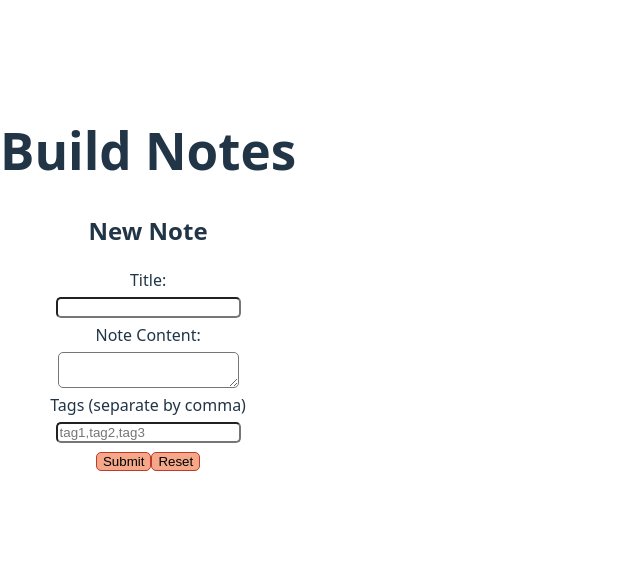
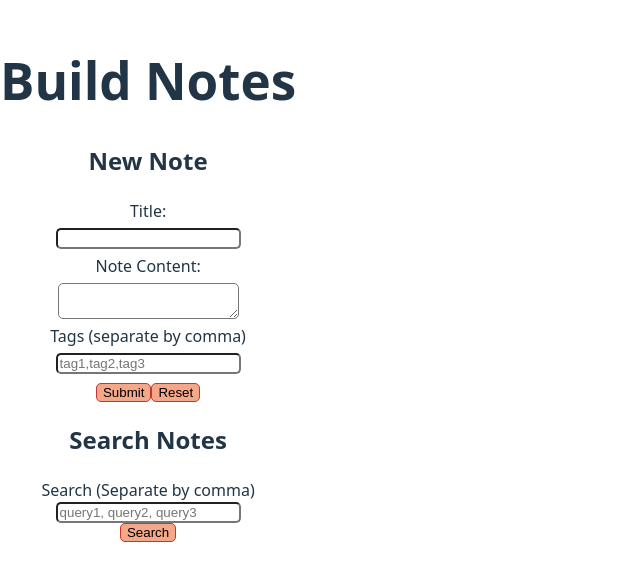
Before and after one commit to Alex-Muir/Build-Notes, a React (Vite) app: page / in a window 1280 px wide. Shown: the part 120-700 px from the top of the page, without its empty margins (0-640 px from the left). Built offline with nearby package versions, Linux system fonts and the light colour scheme.

Commit message:
Created SearchSection.jsx and defined the SearchSection component. Imported the component in App.jsx. Added styling for SearchSection and created a SectionName class to always align the name of the section to center. Changed the 'for' attribute in the labels in Inpust.jsx to 'htmlFor'.

```diff
--- a/src/App.css
+++ b/src/App.css
@@ -12,7 +12,13 @@ button {
     gap: 5px;
 }
 
-.NoteSection {
+.SearchForm {
+    display: flex;
+    flex-direction: column;
+    align-items: center;
+}
+
+.SectionName {
     text-align: center;
 }
 
--- a/src/App.jsx
+++ b/src/App.jsx
@@ -1,6 +1,7 @@
 import { useState } from 'react'
 import NoteSection from "./components/NoteSection.jsx"
 import './App.css'
+import SearchSection from './components/SearchSection.jsx';
 
 function App() {
   let currentNoteId = null;
@@ -10,6 +11,7 @@ function App() {
     <>
       <h1 className='AppName'>Build Notes</h1>
       <NoteSection></NoteSection>
+      <SearchSection></SearchSection>
     </>
   )
 }
--- a/src/components/Input.jsx
+++ b/src/components/Input.jsx
@@ -1,7 +1,7 @@
 export default function Input( {labelFor, label, type, name, placeholder, multiline, required} ) {
     return (
         <>
-            <label for={labelFor}>{label}</label>
+            <label htmlFor={labelFor}>{label}</label>
             {multiline ? (
                 <textarea className="TextInput" name={name} required={required}></textarea>
             ) : (
--- a/src/components/NoteSection.jsx
+++ b/src/components/NoteSection.jsx
@@ -8,7 +8,7 @@ export default function NoteSection() {
 
     return (
         <div className="NoteSection">
-            <h2>New Note</h2>
+            <h2 className="SectionName">New Note</h2>
             <form className="NoteForm">
                 <Input
                     labelFor="title"
--- /dev/null
+++ b/src/components/SearchSection.jsx
@@ -0,0 +1,21 @@
+import Button from "./Button";
+import Input from "./Input";
+
+export default function SearchSection() {
+    return (
+        <div className="SearchSection">
+            <h2 className="SectionName">Search Notes</h2>
+            <form className="SearchForm">
+                <Input
+                    labelFor="search"
+                    label="Search (Separate by comma)"
+                    type="search"
+                    name="search"
+                    placeholder="query1, query2, query3"
+                    required>
+                </Input>
+                <Button type="button" buttonName="Search"></Button>
+            </form>
+        </div>
+    );
+}
```
